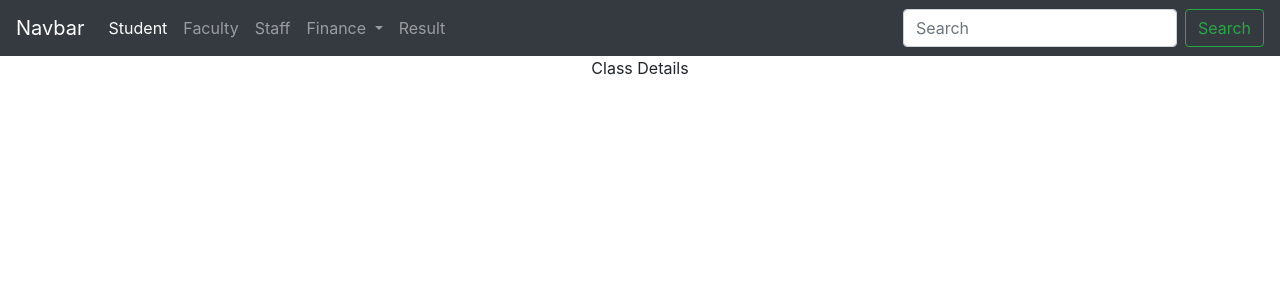
After one commit to prakhar1144/School-Management-System, a Django app: page /finance/1 in a window 1280 px wide. The commit adds this page. Shown: the top 300 px of the page. Run offline with Django 3.2, Linux system fonts and the light colour scheme; data that the repository does not hold is empty; some libraries are stand-ins or nearby versions.

Commit message:
Finance detail template added

```diff
--- a/main/templates/main/finance.html
+++ b/main/templates/main/finance.html
@@ -3,6 +3,7 @@
 	<h1>Finance</h1>
 
 	<br>
+
 	<div class='card'>
 		<h5 class="card-header" style="text-align: center;"> Tution Fee </h5>
 	</div>
@@ -15,7 +16,7 @@
 	  </button>
 	  <div class="dropdown-menu">
 	  	{% for i,j in classes %}
-	    <a class="dropdown-item" href="{% url 'class_detail' i %}">{{ j }}</a>
+	    <a class="dropdown-item" href="{% url 'finance_detail' i %}">{{ j }}</a>
 	    <div class="dropdown-divider"></div>
 	    {% endfor %}
 	  </div>
--- /dev/null
+++ b/main/templates/main/finance_detail.html
@@ -0,0 +1,16 @@
+{% extends 'main/base.html' %}
+{% block content %}
+	<p style="text-align: center;">Class Details</p>
+	{% for student in cdetail %}
+		<div class='card'>
+			<h5 class="card-header" style="text-align: center;">{{student.Name}}</h5>
+			<ul class="list-group list-group-flush">
+			    <li class="list-group-item">Roll : {{student.Roll_Number}}</li>
+			    <li class="list-group-item">Contact : {{student.Parents_Contact_Number}}</li>
+			    <li class="list-group-item">Paid Till : {{student.Fee.Paid_Till}}</li>
+	  		</ul>
+
+		</div>
+		<br>
+	{% endfor %}
+{% endblock %}
--- a/main/urls.py
+++ b/main/urls.py
@@ -1,5 +1,5 @@
 from django.urls import path
-from .views import Home,Faculty,Faculty_detail,Student, Class_detail,Finance
+from .views import Home,Faculty,Faculty_detail,Student, Class_detail,Finance,Finance_detail
 
 urlpatterns = [
 
@@ -8,5 +8,6 @@ path('faculty/', Faculty.as_view(), name= 'faculty'),
 path('faculty/<int:pk>/', Faculty_detail.as_view(), name='faculty_detail'),
 path('student/', Student.as_view(), name = 'student'),
 path('class_detail/<i>/', Class_detail, name = 'class_detail'),
-path('finance/', Finance.as_view(), name = 'finance')
+path('finance/', Finance.as_view(), name = 'finance'),
+path('finance/<i>', Finance_detail, name = 'finance_detail')
 ]
--- a/main/views.py
+++ b/main/views.py
@@ -28,3 +28,7 @@ class Finance(ListView):
 	queryset = Student_db.options
 	context_object_name = 'classes'
 	template_name = 'main/finance.html'
+
+def Finance_detail(request, i):
+	cdetail = list(Student_db.objects.filter(Class=i))
+	return render(request, 'main/finance_detail.html',{'cdetail':cdetail})
```
